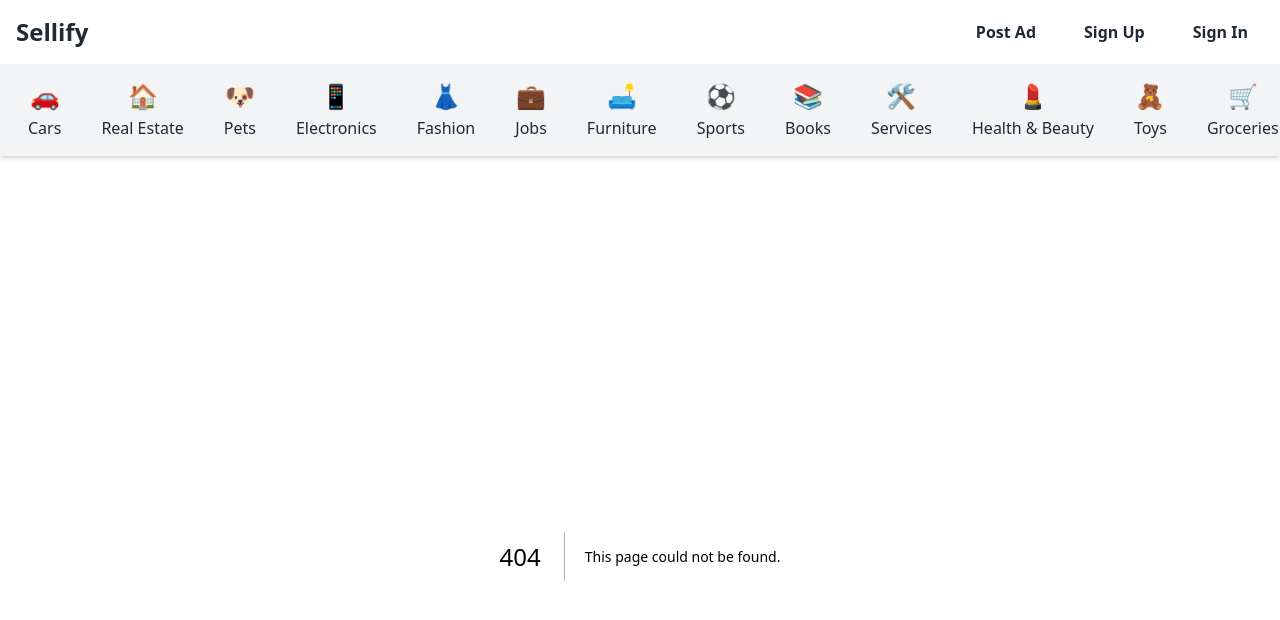
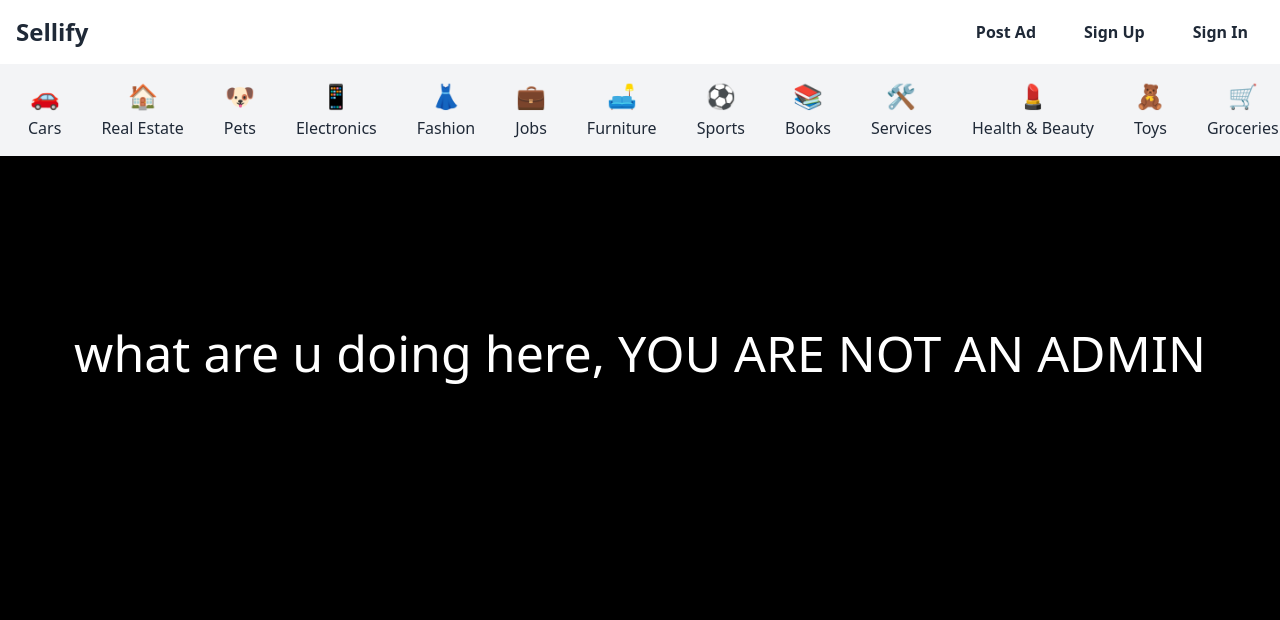
Before and after one commit to 3mp3r0rX/sellify, a Next.js app: page /unauthorized in a window 1280 px wide. Before the commit this address had no page. Shown: the top 620 px of the page. Built offline with nearby package versions, Linux system fonts and the light colour scheme.

Commit message:
new page for unauthorized access

```diff
--- /dev/null
+++ b/app/unauthorized/page.tsx
@@ -0,0 +1,12 @@
+
+
+
+const unauthorized = () => {
+    return (
+        <div className="bg-black h-[800px]">
+            <h1 className="text-center text-white text-[50px] pt-40">what are u doing here, YOU ARE NOT AN ADMIN</h1>
+        </div>
+    )
+}
+
+export default unauthorized;
```
